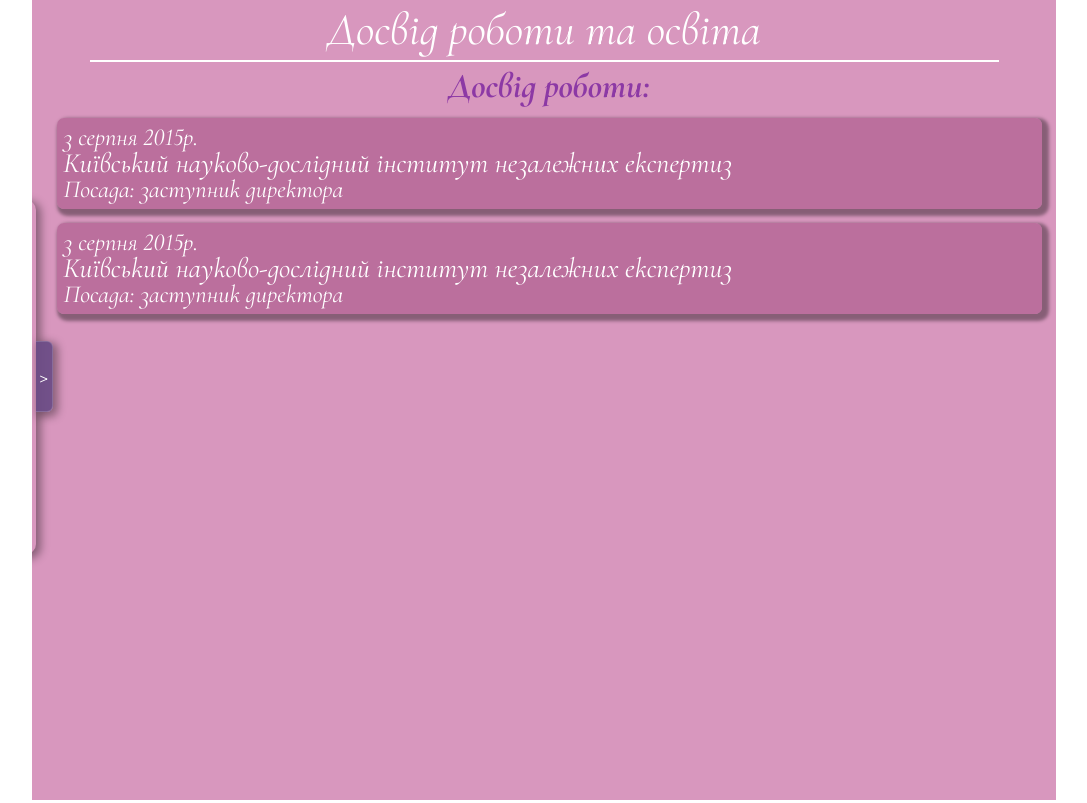
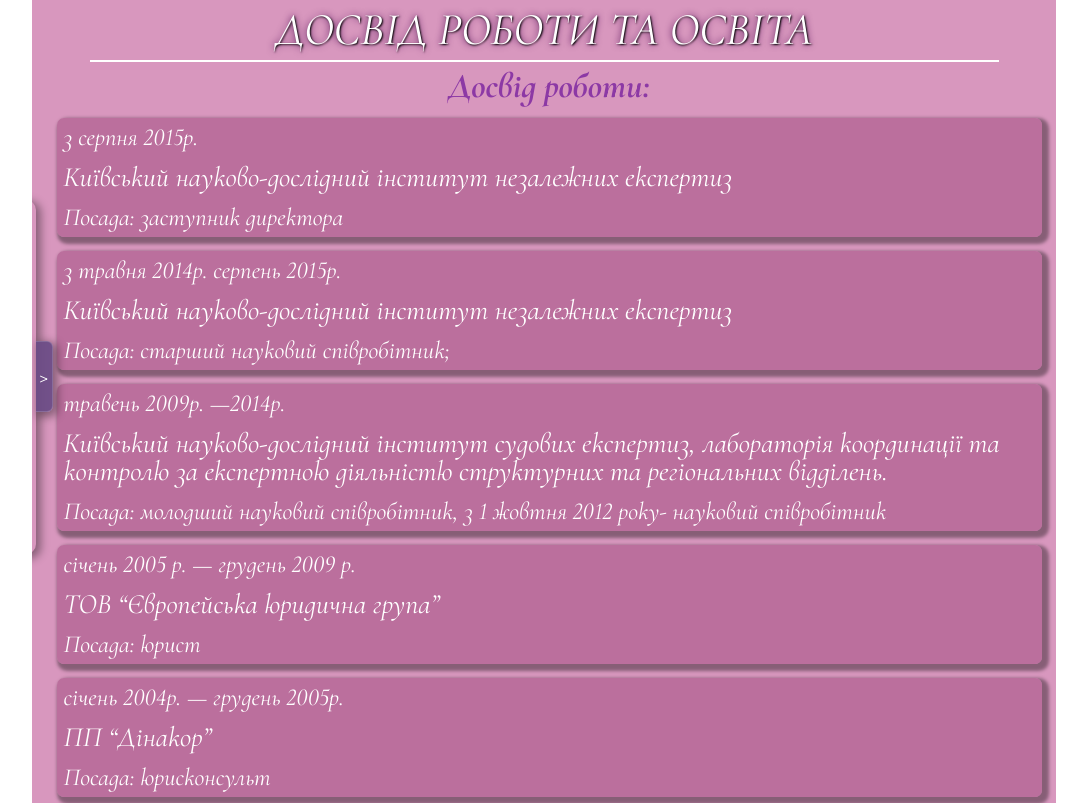
Before and after one commit to Pasha147/LawUkr, an Angular app in the folder Lawukr/: page /edexp in a window 1280 px wide. Shown: the top 803 px of the page, without its empty margins (96-1183 px from the left). Built offline with nearby package versions, Linux system fonts and the light colour scheme.

Commit message:
Education and experience, getData

```diff
--- a/Lawukr/src/app/app.component.scss
+++ b/Lawukr/src/app/app.component.scss
@@ -3,7 +3,7 @@
   width: 100%;
   max-width: 1024px;
   margin: 0 auto;
-  height: 100vh;
+  //   height: 100vh;
   position: relative;
   overflow-x: hidden;
   .menu {
@@ -19,7 +19,7 @@
     transition: left 0.8s cubic-bezier(0.25, 0.1, 0.25, 1); //ease-in;
     // transition: left 0.4s ease-in;
     left: -$wMenu + $wBtn + 0.25rem; //-18.55rem;
-    top: 25%;
+    top: 25vh;
     width: $wMenu;
     .menuListCont {
       //   border: rgba(255, 255, 255, 0.507) 2px solid;
--- a/Lawukr/src/app/consultation/consultation.component.scss
+++ b/Lawukr/src/app/consultation/consultation.component.scss
@@ -2,7 +2,7 @@
   //   background: rgb(209, 175, 236);
   background: rgb(152, 205, 221);
   color: #ffffff;
-  height: 100%;
+  min-height: 100vh;
   padding: 1rem;
   text-align: center;
   display: flex;
--- a/Lawukr/src/app/education-experience/education-experience.component.html
+++ b/Lawukr/src/app/education-experience/education-experience.component.html
@@ -5,17 +5,12 @@
   <div class="linecont">
     <div class="line"></div>
   </div>
-  <article>
+  <article *ngIf="this.expData.length">
     <h2>Досвід роботи:</h2>
-    <div class="place">
-      <p>з серпня 2015р.</p>
-      <h3>Київський науково-дослідний інститут незалежних експертиз</h3>
-      <p>Посада: заступник директора</p>
-    </div>
-    <div class="place">
-      <p>з серпня 2015р.</p>
-      <h3>Київський науково-дослідний інститут незалежних експертиз</h3>
-      <p>Посада: заступник директора</p>
+    <div *ngFor="let item of this.expData" class="place">
+      <p>{{ item.date }}</p>
+      <h3>{{ item.institution }}</h3>
+      <p>{{ item.position }}</p>
     </div>
   </article>
 </div>
--- a/Lawukr/src/app/education-experience/education-experience.component.scss
+++ b/Lawukr/src/app/education-experience/education-experience.component.scss
@@ -1,11 +1,16 @@
 .educExpCont {
   background: rgb(216, 151, 190);
-  height: 100%;
+  min-height: 100vh;
   color: #ffffff;
   text-align: center;
   padding: 0.5rem;
   header {
     margin-bottom: 0.5rem;
+    h1 {
+      text-transform: uppercase;
+      text-shadow: 1px 1px 2px black, 0 0 0.5rem rgb(76, 10, 82);
+      color: white;
+    }
   }
   .linecont {
     margin-top: 0;
@@ -18,17 +23,20 @@
       margin-bottom: 0.5rem;
       color: rgb(140, 57, 165);
       font-weight: bold;
+      //   text-shadow: 1px 1px 1px rgba(0, 0, 0, 0.658);
     }
-    h3 {
-      font-size: 2rem;
-    }
+
     margin-left: 1.25rem;
     margin-right: 0.5rem;
     text-align: start;
-    p {
-      font-size: 1.75rem;
-    }
     .place {
+      p {
+        font-size: 1.75rem;
+      }
+      h3 {
+        margin: 1rem 0;
+        font-size: 2rem;
+      }
       margin: 1rem auto;
       background: rgba(175, 94, 143, 0.692);
       padding: 0.5rem;
--- a/Lawukr/src/app/education-experience/education-experience.component.ts
+++ b/Lawukr/src/app/education-experience/education-experience.component.ts
@@ -1,15 +1,22 @@
 import { Component, OnInit } from '@angular/core';
+import { GetPostService } from '../get-post.service';
 
 @Component({
   selector: 'app-education-experience',
   templateUrl: './education-experience.component.html',
-  styleUrls: ['./education-experience.component.scss']
+  styleUrls: ['./education-experience.component.scss'],
 })
 export class EducationExperienceComponent implements OnInit {
-
-  constructor() { }
+  constructor(private getPostService: GetPostService) {}
 
   ngOnInit(): void {
+    this.getExpData();
+  }
+  getExpData(): void {
+    this.getPostService.getExp().subscribe((data) => {
+      this.expData = data;
+    });
   }
 
+  expData: any[] = [];
 }
--- a/Lawukr/src/app/get-post.service.ts
+++ b/Lawukr/src/app/get-post.service.ts
@@ -1,7 +1,7 @@
 import { HttpClient, HttpHeaders } from '@angular/common/http';
 import { Injectable } from '@angular/core';
 import { Observable, of } from 'rxjs';
-import { sliderData } from 'src/assets/app_data';
+import { expData, sliderData } from 'src/assets/app_data';
 
 import { ConsultForm, Slider } from './interfaces';
 import { MessageService } from './message.service';
@@ -26,4 +26,9 @@ export class GetPostService {
     const sld = of(sliderData);
     return sld;
   }
+
+  getExp(): Observable<any[]> {
+    const expd = of(expData);
+    return expd;
+  }
 }
--- a/Lawukr/src/app/main/main.component.scss
+++ b/Lawukr/src/app/main/main.component.scss
@@ -5,7 +5,7 @@
 
   color: #ffffff;
   text-align: center;
-  height: 100%;
+  min-height: 100vh;
   padding: 1rem;
   display: flex;
   flex-direction: column;
--- a/Lawukr/src/assets/app_data.ts
+++ b/Lawukr/src/assets/app_data.ts
@@ -50,3 +50,38 @@ export const sliderData = [
     text: 'Text 9',
   },
 ];
+
+export const expData = [
+  {
+    date: 'з серпня 2015р.',
+    institution: 'Київський науково-дослідний інститут незалежних експертиз',
+    position: 'Посада: заступник директора',
+  },
+  {
+    date: 'з травня 2014р. серпень 2015р.',
+    institution: 'Київський науково-дослідний інститут незалежних експертиз',
+    position: 'Посада: старший науковий співробітник;',
+  },
+  {
+    date: 'травень 2009р. —2014р.',
+    institution:
+      'Київський науково-дослідний інститут судових експертиз, лабораторія координації та контролю за експертною діяльністю структурних та регіональних відділень.',
+    position:
+      'Посада: молодший науковий співробітник, з 1 жовтня 2012 року- науковий співробітник',
+  },
+  {
+    date: 'січень 2005 р. — грудень 2009 р.',
+    institution: 'ТОВ “Європейська юридична група”',
+    position: 'Посада: юрист ',
+  },
+  {
+    date: 'січень 2004р. — грудень 2005р.',
+    institution: 'ПП “Дінакор” ',
+    position: 'Посада: юрисконсульт',
+  },
+  {
+    date: 'січень 2000р. — грудень 2004р. ',
+    institution: 'ПП “Дінакор” ',
+    position: 'Посада: секретар',
+  },
+];
```
Also changed, not shown: 1 other file (tests, documents, lock files or other folders).
